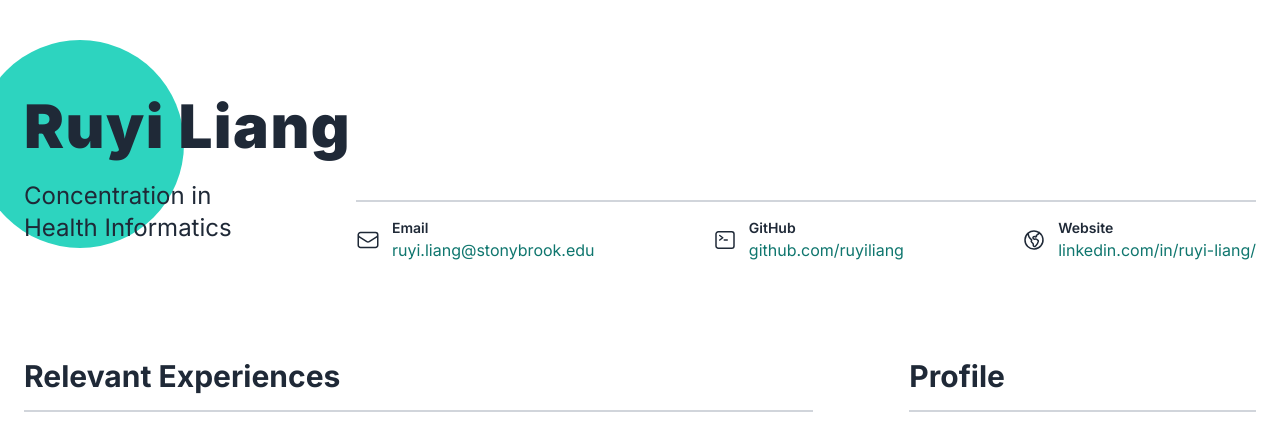
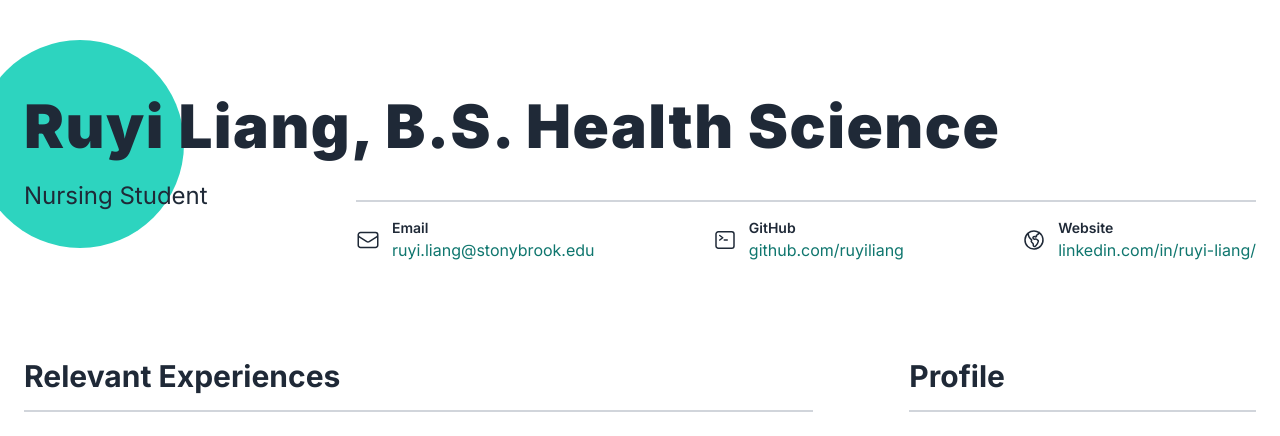
Before and after one commit to ruyiliang/DeploymentRender, a Flask app: page / in a window 1280 px wide. Shown: the top 436 px of the page. Run offline with Flask 3, Linux system fonts and the light colour scheme.

Commit message:
Updated resume information

```diff
--- a/templates/home.html
+++ b/templates/home.html
@@ -30,13 +30,13 @@
       <div class="py-20 lg:py-24 px-6 mx-auto max-w-7xl">
         <div class="relative">
           <!-- Your Name -->
-          <h1>Ruyi Liang</h1>
+          <h1>Ruyi Liang, B.S. Health Science</h1>
 
           <div
             class="relative grid grid-cols-1 lg:grid-cols-4 gap-10 xl:gap-24 z-10"
           >
             <!-- Your Title -->
-            <h2>Concentration in Health Informatics</h2>
+            <h2>Nursing Student</h2>
 
             <div
               class="lg:flex lg:justify-between grid-3 xl:grid-3 lg:col-span-3 gap-4 mt-5 pt-4 border-t-2 border-gray-300"
```
